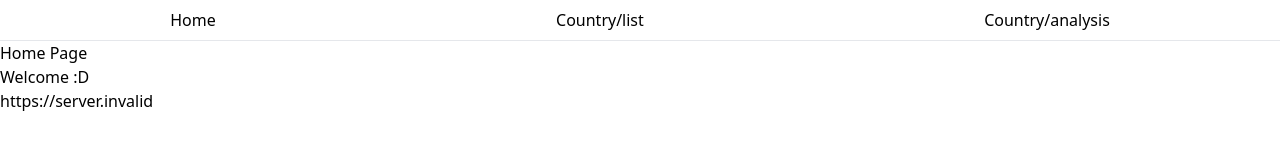
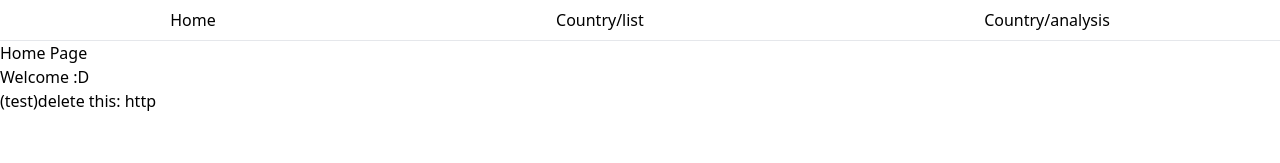
Before and after one commit to thursdaycurry/sorceress-client, a React (Create React App) app: page / in a window 1280 px wide. Shown: the top 163 px of the page. Built offline with nearby package versions, Linux system fonts and the light colour scheme; no server answers.

Commit message:
환경변수 노출 제거 (#5)

```diff
--- a/src/components/Home.js
+++ b/src/components/Home.js
@@ -3,7 +3,7 @@ const Home = () => {
     <div>
       <h2>Home Page</h2>
       <p>Welcome :D</p>
-      {process.env.REACT_APP_HOST}
+      <div>(test)delete this: {process.env.REACT_APP_HOST.substr(0, 4)}</div>
     </div>
   );
 };
```
